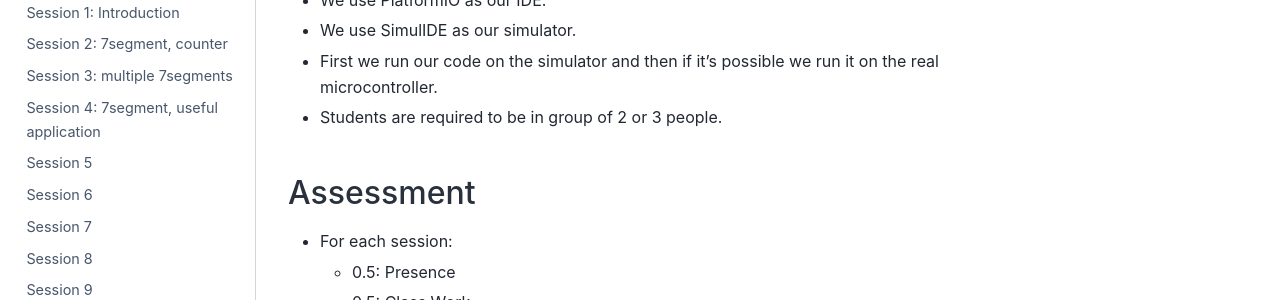
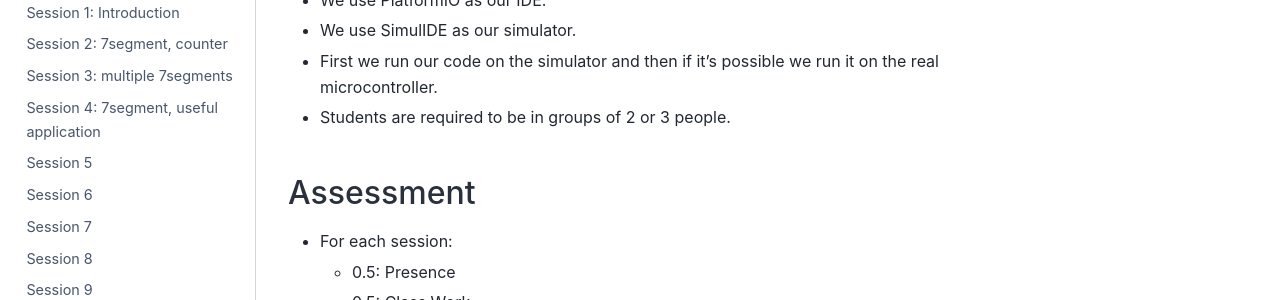
Before and after one commit to LiterallyTheOne/atmega32_lab, a Jupyter Book: the page built from docs/intro.md, in a window 1280 px wide and 900 px high, scrolled down 655 px. Shown: the part 244-544 px from the top of the window. Built offline with Jupyter Book 1.0.4 settings and Sphinx 7.4.7 and the Sphinx Book theme 1.1.4, drawn with Linux system fonts in a browser that asks for light colours.

Commit message:
Correct typo

```diff
--- a/docs/intro.md
+++ b/docs/intro.md
@@ -18,7 +18,7 @@
 * We use SimulIDE as our simulator.
 * First we run our code on the simulator and then if it's possible we run it on the real microcontroller.
 
-* Students are required to be in group of 2 or 3 people.
+* Students are required to be in groups of 2 or 3 people.
 
 ## Assessment
 
```
